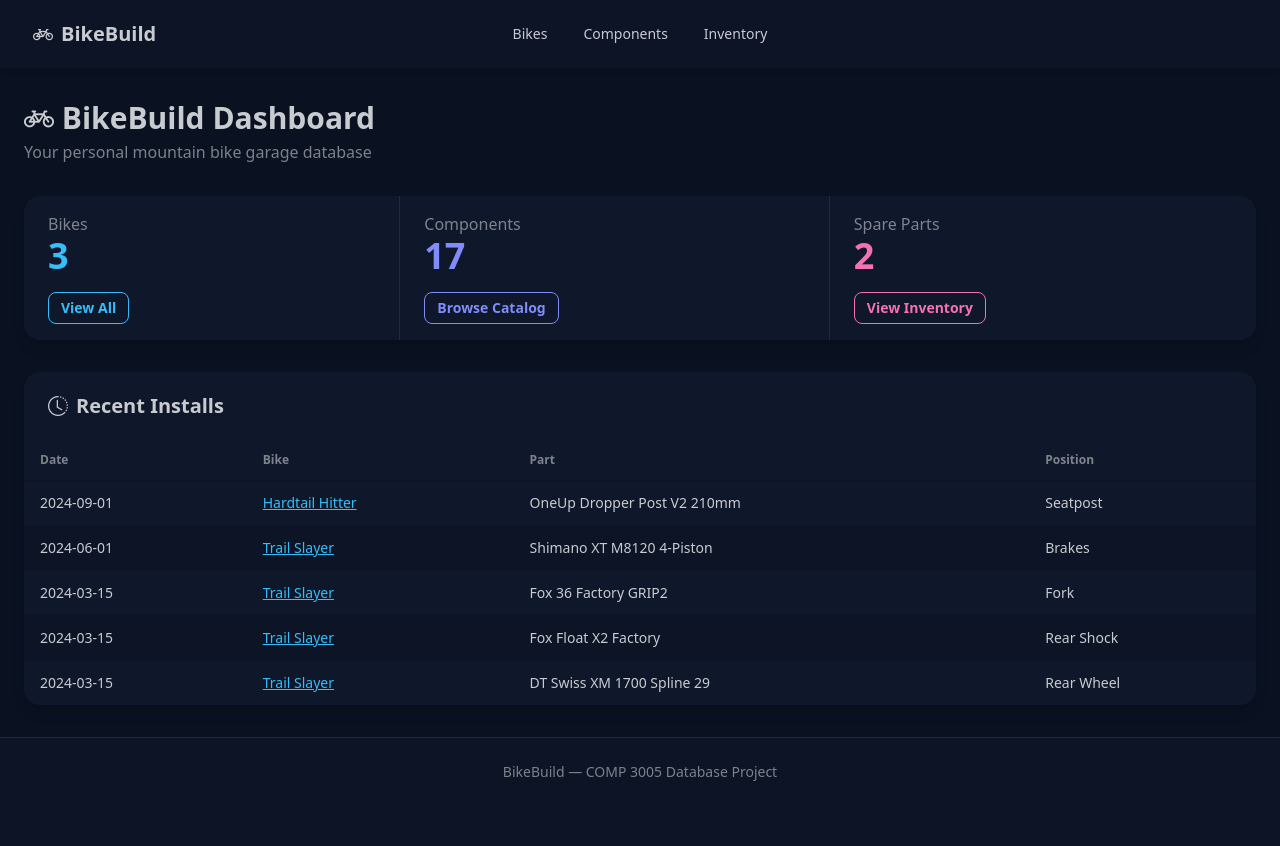
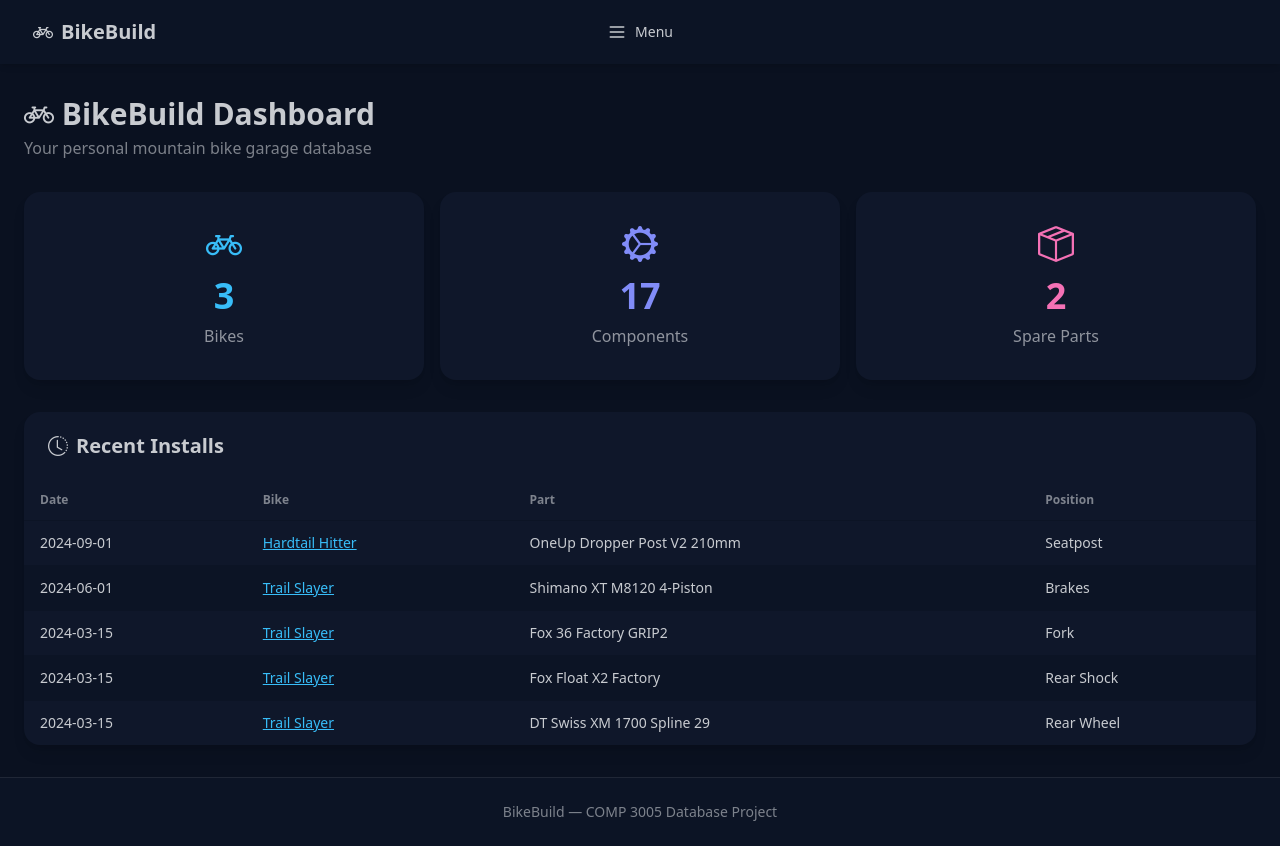
Before and after one commit to nelsonthelad/BikeBuild, a Flask app: page / in a window 1280 px wide. Before the commit the page ends 781 px from the top, so only its background shows below. Run offline with Flask 3, Linux system fonts and the light colour scheme; data comes from the database, SQL or seed files in the repository; some libraries are stand-ins or nearby versions.

Commit message:
Centered Navbar

```diff
--- a/templates/base.html
+++ b/templates/base.html
@@ -17,27 +17,22 @@
                 <i class="bi bi-bicycle"></i> BikeBuild
             </a>
         </div>
-        <div class="navbar-center hidden lg:flex">
-            <ul class="menu menu-horizontal gap-1 px-1">
-                <li><a href="{{ url_for('bikes_list') }}" class="font-medium">Bikes</a></li>
-                <li><a href="{{ url_for('components_list') }}" class="font-medium">Components</a></li>
-                <li><a href="{{ url_for('inventory_list') }}" class="font-medium">Inventory</a></li>
-            </ul>
-        </div>
-        <div class="navbar-end">
-            <div class="dropdown dropdown-end lg:hidden">
-                <label tabindex="0" class="btn btn-ghost">
+        <div class="navbar-center">
+            <div class="dropdown">
+                <label tabindex="0" class="btn btn-ghost gap-2 font-medium">
                     <svg class="w-5 h-5" fill="none" stroke="currentColor" viewBox="0 0 24 24">
                         <path stroke-linecap="round" stroke-linejoin="round" stroke-width="2" d="M4 6h16M4 12h16M4 18h16"/>
                     </svg>
+                    Menu
                 </label>
-                <ul tabindex="0" class="dropdown-content menu bg-base-200 rounded-box w-52 p-2 shadow-lg z-50">
-                    <li><a href="{{ url_for('bikes_list') }}">Bikes</a></li>
-                    <li><a href="{{ url_for('components_list') }}">Components</a></li>
-                    <li><a href="{{ url_for('inventory_list') }}">Inventory</a></li>
+                <ul tabindex="0" class="dropdown-content menu bg-base-200 rounded-box w-52 p-2 shadow-lg z-50 mt-2">
+                    <li><a href="{{ url_for('bikes_list') }}"><i class="bi bi-bicycle"></i> Bikes</a></li>
+                    <li><a href="{{ url_for('components_list') }}"><i class="bi bi-gear-wide-connected"></i> Components</a></li>
+                    <li><a href="{{ url_for('inventory_list') }}"><i class="bi bi-box-seam"></i> Inventory</a></li>
                 </ul>
             </div>
         </div>
+        <div class="navbar-end"></div>
     </nav>
 
     <main class="flex-1 w-full max-w-7xl mx-auto px-4 sm:px-6 py-8">
--- a/templates/index.html
+++ b/templates/index.html
@@ -7,28 +7,28 @@
     <p class="text-base-content/60 mt-1">Your personal mountain bike garage database</p>
 </div>
 
-<div class="stats stats-vertical lg:stats-horizontal shadow-lg w-full mb-8 bg-base-100">
-    <div class="stat">
-        <div class="stat-title">Bikes</div>
-        <div class="stat-value text-primary">{{ bike_count }}</div>
-        <div class="stat-actions">
-            <a href="{{ url_for('bikes_list') }}" class="btn btn-sm btn-primary btn-outline">View All</a>
+<div class="grid grid-cols-1 sm:grid-cols-3 gap-4 mb-8">
+    <a href="{{ url_for('bikes_list') }}" class="card bg-base-100 shadow-lg hover:shadow-xl hover:-translate-y-1 transition-all cursor-pointer">
+        <div class="card-body items-center text-center">
+            <i class="bi bi-bicycle text-4xl text-primary"></i>
+            <div class="stat-value text-primary mt-1">{{ bike_count }}</div>
+            <div class="font-medium text-base-content/70">Bikes</div>
         </div>
-    </div>
-    <div class="stat">
-        <div class="stat-title">Components</div>
-        <div class="stat-value text-secondary">{{ component_count }}</div>
-        <div class="stat-actions">
-            <a href="{{ url_for('components_list') }}" class="btn btn-sm btn-secondary btn-outline">Browse Catalog</a>
+    </a>
+    <a href="{{ url_for('components_list') }}" class="card bg-base-100 shadow-lg hover:shadow-xl hover:-translate-y-1 transition-all cursor-pointer">
+        <div class="card-body items-center text-center">
+            <i class="bi bi-gear-wide-connected text-4xl text-secondary"></i>
+            <div class="stat-value text-secondary mt-1">{{ component_count }}</div>
+            <div class="font-medium text-base-content/70">Components</div>
         </div>
-    </div>
-    <div class="stat">
-        <div class="stat-title">Spare Parts</div>
-        <div class="stat-value text-accent">{{ inventory_count }}</div>
-        <div class="stat-actions">
-            <a href="{{ url_for('inventory_list') }}" class="btn btn-sm btn-accent btn-outline">View Inventory</a>
+    </a>
+    <a href="{{ url_for('inventory_list') }}" class="card bg-base-100 shadow-lg hover:shadow-xl hover:-translate-y-1 transition-all cursor-pointer">
+        <div class="card-body items-center text-center">
+            <i class="bi bi-box-seam text-4xl text-accent"></i>
+            <div class="stat-value text-accent mt-1">{{ inventory_count }}</div>
+            <div class="font-medium text-base-content/70">Spare Parts</div>
         </div>
-    </div>
+    </a>
 </div>
 
 <div class="card bg-base-100 shadow-lg">
```
